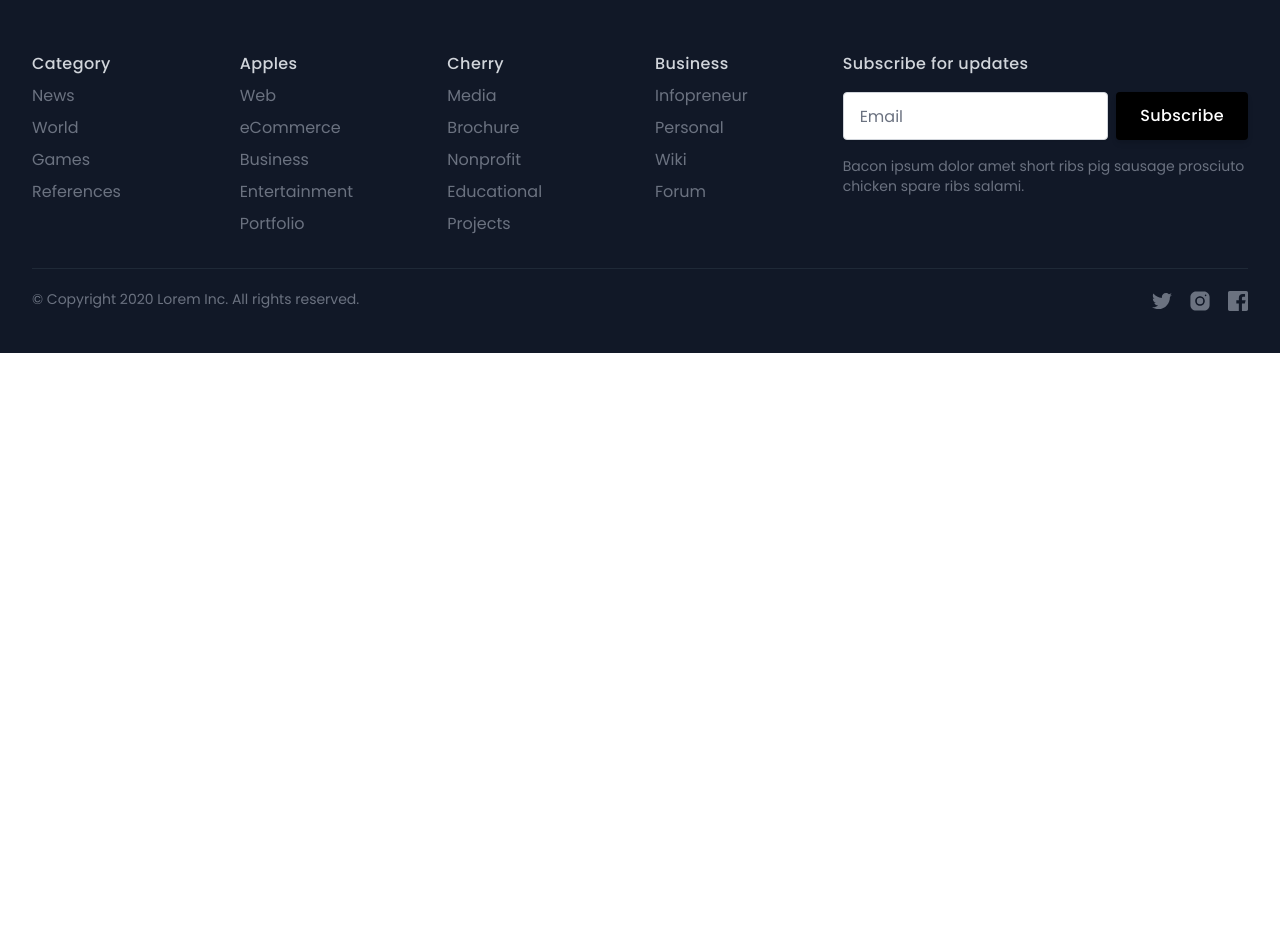
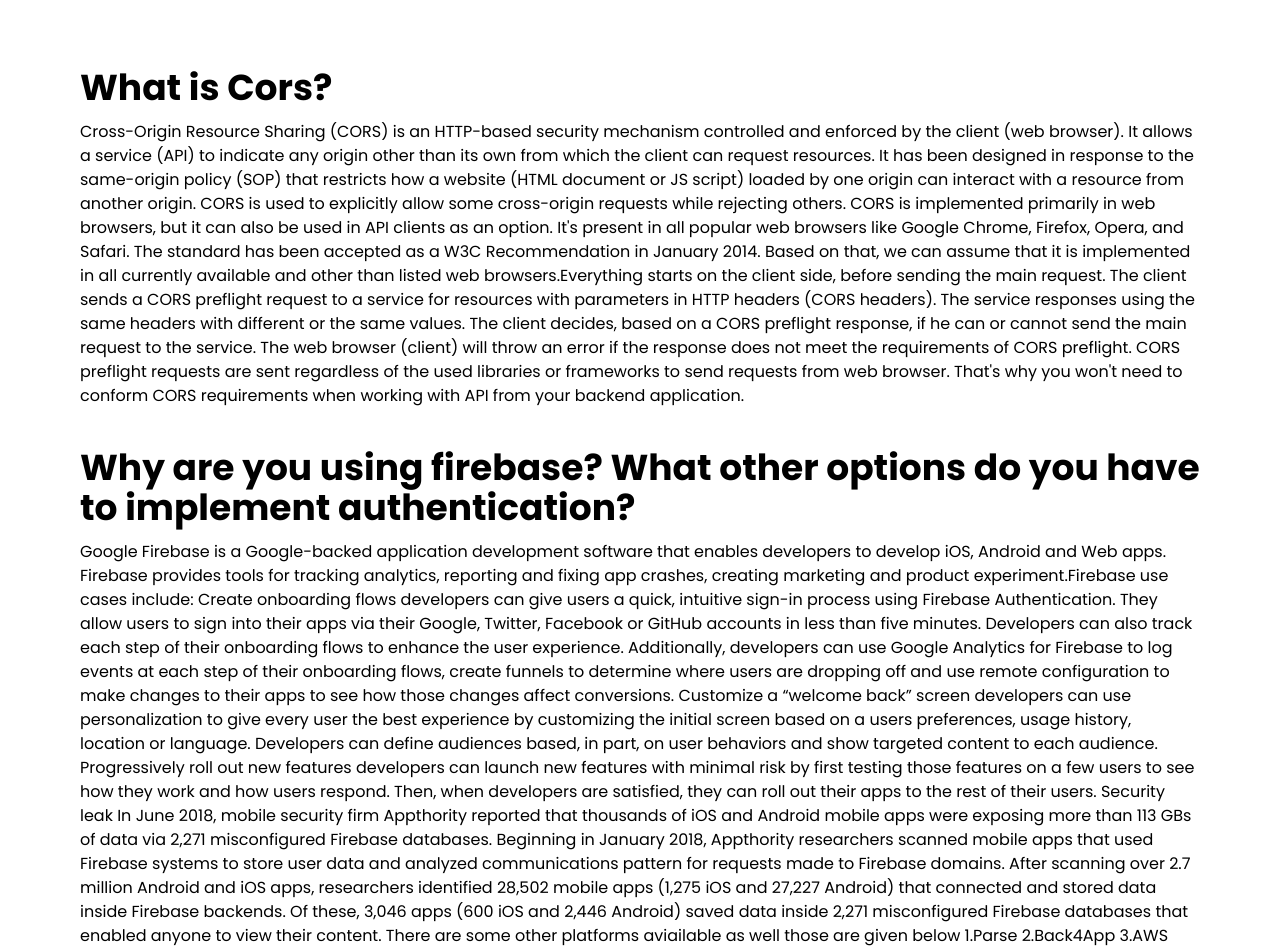
Before and after one commit to Azharul-Raj/learn-computer, a React (Create React App) app: page /blog in a window 1280 px wide. Shown: the part 100-1050 px from the top of the page. Before the commit the page ends 800 px from the top, so only its background shows below. Built offline with nearby package versions, Linux system fonts and the light colour scheme; no server answers.

Commit message:
blog added

```diff
--- a/public/index.html
+++ b/public/index.html
@@ -26,7 +26,7 @@
       work correctly both with client-side routing and a non-root public URL.
       Learn how to configure a non-root public URL by running `npm run build`.
     -->
-    <title>Computer Learning Zone</title>
+    <title>Computer Zone</title>
   </head>
   <body>
     <noscript>You need to enable JavaScript to run this app.</noscript>
--- a/src/pages/Blog/Blog.jsx
+++ b/src/pages/Blog/Blog.jsx
@@ -2,8 +2,82 @@ import React from "react";
 
 const Blog = () => {
   return (
-    <div>
-
+    <div className="my-20 mx-5 lg:mx-20">
+      <h2 className="text-4xl font-bold mb-3">What is Cors?</h2>
+      <p className="mb-10">
+        Cross-Origin Resource Sharing (CORS) is an HTTP-based security mechanism
+        controlled and enforced by the client (web browser). It allows a service
+        (API) to indicate any origin other than its own from which the client
+        can request resources. It has been designed in response to the
+        same-origin policy (SOP) that restricts how a website (HTML document or
+        JS script) loaded by one origin can interact with a resource from
+        another origin. CORS is used to explicitly allow some cross-origin
+        requests while rejecting others. CORS is implemented primarily in web
+        browsers, but it can also be used in API clients as an option. It's
+        present in all popular web browsers like Google Chrome, Firefox, Opera,
+        and Safari. The standard has been accepted as a W3C Recommendation in
+        January 2014. Based on that, we can assume that it is implemented in all
+        currently available and other than listed web browsers.Everything starts
+        on the client side, before sending the main request. The client sends a
+        CORS preflight request to a service for resources with parameters in
+        HTTP headers (CORS headers). The service responses using the same
+        headers with different or the same values. The client decides, based on
+        a CORS preflight response, if he can or cannot send the main request to
+        the service. The web browser (client) will throw an error if the
+        response does not meet the requirements of CORS preflight. CORS
+        preflight requests are sent regardless of the used libraries or
+        frameworks to send requests from web browser. That's why you won't need
+        to conform CORS requirements when working with API from your backend
+        application.
+      </p>
+      <h2 className="text-4xl font-bold mb-3">
+        Why are you using firebase? What other options do you have to implement
+        authentication?
+      </h2>
+      <p className="mb-10">
+        Google Firebase is a Google-backed application development software that
+        enables developers to develop iOS, Android and Web apps. Firebase
+        provides tools for tracking analytics, reporting and fixing app crashes,
+        creating marketing and product experiment.Firebase use cases include:
+        Create onboarding flows  developers can give users a quick, intuitive
+        sign-in process using Firebase Authentication. They allow users to sign
+        into their apps via their Google, Twitter, Facebook or GitHub accounts
+        in less than five minutes. Developers can also track each step of their
+        onboarding flows to enhance the user experience. Additionally,
+        developers can use Google Analytics for Firebase to log events at each
+        step of their onboarding flows, create funnels to determine where users
+        are dropping off and use remote configuration to make changes to their
+        apps to see how those changes affect conversions. Customize a “welcome
+        back” screen  developers can use personalization to give every user the
+        best experience by customizing the initial screen based on a users
+        preferences, usage history, location or language. Developers can define
+        audiences based, in part, on user behaviors and show targeted content to
+        each audience. Progressively roll out new features  developers can
+        launch new features with minimal risk by first testing those features on
+        a few users to see how they work and how users respond. Then, when
+        developers are satisfied, they can roll out their apps to the rest of
+        their users. Security leak In June 2018, mobile security firm Appthority
+        reported that thousands of iOS and Android mobile apps were exposing
+        more than 113 GBs of data via 2,271 misconfigured Firebase databases.
+        Beginning in January 2018, Appthority researchers scanned mobile apps
+        that used Firebase systems to store user data and analyzed
+        communications pattern for requests made to Firebase domains. After
+        scanning over 2.7 million Android and iOS apps, researchers identified
+        28,502 mobile apps (1,275 iOS and 27,227 Android) that connected and
+        stored data inside Firebase backends. Of these, 3,046 apps (600 iOS and
+        2,446 Android) saved data inside 2,271 misconfigured Firebase databases
+        that enabled anyone to view their content.
+        There are some other platforms aviailable as well those are given below
+        1.Parse 2.Back4App 3.AWS Amplify 4. Kuzzle 5.Couchbase and so on.
+      </p>
+      <h2 className="text-4xl font-bold mb-3">
+        How does the private route work?
+      </h2>
+      <p className="mb-10">The react private route component renders child components (children) if the user is logged in. If not logged in the user is redirected to the /login page with the return url passed in the location state property.The current logged in user (authUser) is retrieved from Redux state with a call to the useSelector() hook. Redux is used in this example however it is not required to implement a Private Route component in React Router 6. You could use a different state management library or any approach you prefer to get the logged in status of the user.The App component is the root component of the example app, it contains the outer html, main nav and routes for the application</p>
+      <h2 className="text-4xl font-bold mb-3">
+      What is Node? How does Node work?
+      </h2>
+      <p className="mb-10">Node.js is a JavaScript runtime environment that achieves low latency and high throughput by taking a “non-blocking” approach to serving requests. In other words, Node.js wastes no time or resources on waiting for I/O requests to return.In the traditional approach to creating web servers, for each incoming request or connection the server spawns a new thread of execution or even forks a new process to handle the request and send a response. Conceptually, this makes perfect sense, but in practice it incurs a great deal of overhead.While spawning threads incurs less memory and CPU overhead than forking processes, it can still be inefficient. The presence of a large number of threads can cause a heavily loaded system to spend precious cycles on thread scheduling and context switching, which adds latency and imposes limits on scalability and throughput.</p>
     </div>
   );
 };
--- a/src/pages/Header/Header.jsx
+++ b/src/pages/Header/Header.jsx
@@ -2,7 +2,7 @@
 import React, { useContext, useState } from "react";
 import { Link } from "react-router-dom";
 import { AuthContext } from "../contexts/AuthProvider";
-// import { AuthContext } from "../contexts/AuthProvider";
+import logo from '../../assets/my_computer.png'
 
 const Header = () => {
   const { user,logOut } = useContext(AuthContext);
@@ -38,6 +38,7 @@ const Header = () => {
               <rect x="14" y="1" width="7" height="6" />
               <rect x="14" y="11" width="7" height="12" />
             </svg> */}
+            <img className="h-8 w-8" src={logo} alt="" />
             <span className="ml-2 text-xl font-bold tracking-wide text-gray-800 uppercase">
               ComputerZone
             </span>
```
Also changed, not shown: src/assets/my_computer.png (added).
